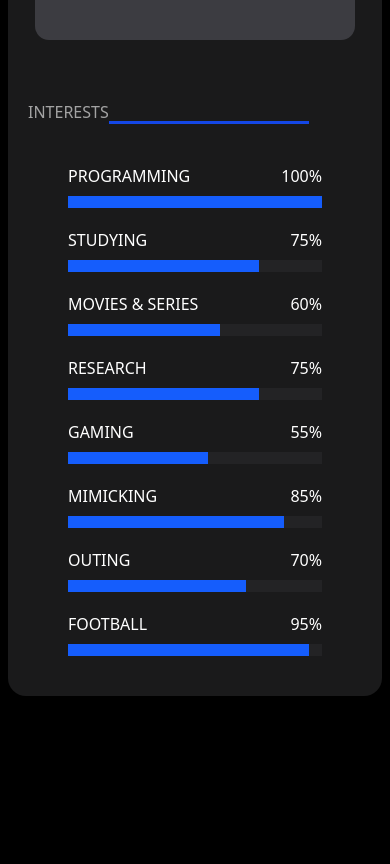
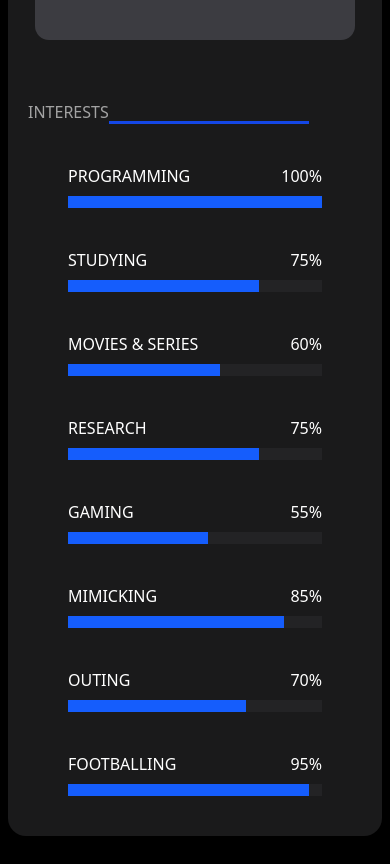
Before and after one commit to Bida3443/Bida-dev, a Next.js app: page /about in a window 390 px wide. Shown: the part 2400-3264 px from the top of the page. Before the commit the page ends 3124 px from the top, so only its background shows below. Built offline with nearby package versions, Linux system fonts and the light colour scheme.

Commit message:
My Porfolio

```diff
--- a/app/about/page.tsx
+++ b/app/about/page.tsx
@@ -123,7 +123,7 @@ const interest =[
         percentage: 70,
     },
     {
-        name:"FOOTBALL",
+        name:"FOOTBALLING",
         percentage: 95,
     },
 ];
@@ -198,7 +198,7 @@ export default function About ()  {
 
                     {/* interests */}
 
-                         <div className=" bg-[#1a1a1b] grid grid-cols-1 lg:grid-cols-2 items-center justify-center p-10 space-y-5 ">
+                         <div className=" bg-[#1a1a1b] grid grid-cols-1 lg:grid-cols-2 items-center justify-center gap-10 p-10  ">
 
       {interest.map((skill, index) => (
         <div key={index} className="w-full  max-w-lg">
```
